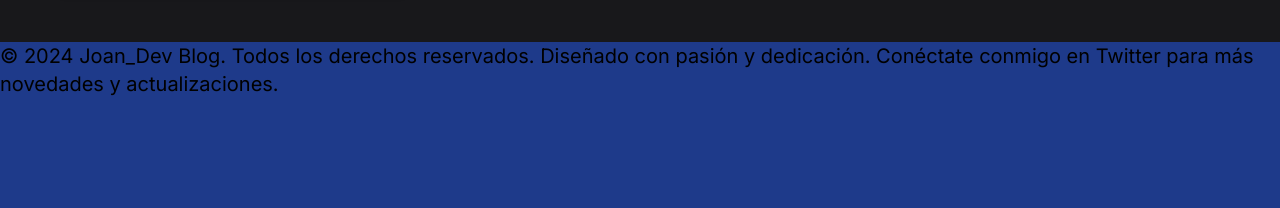
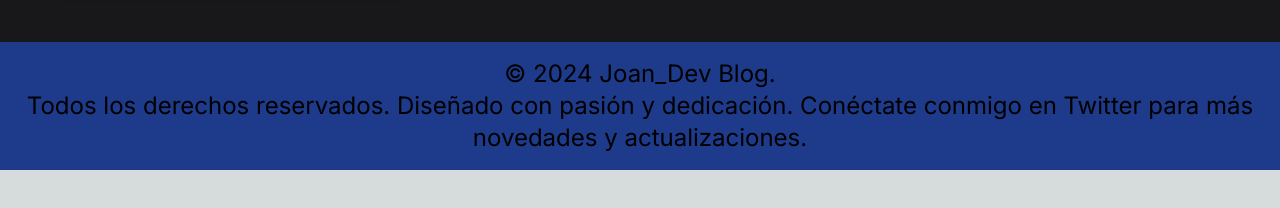
Before and after one commit to Stress0219/personal_blog, a Next.js app: page / in a window 1280 px wide. Shown: the part 2142-2350 px from the top of the page. After the commit the page ends 2312 px from the top, so only its background shows below. Built offline with nearby package versions, Linux system fonts and the light colour scheme.

Commit message:
footer_text

```diff
--- a/components/Footer.tsx
+++ b/components/Footer.tsx
@@ -2,9 +2,9 @@ import React from "react";
 
 const Footer = () => {
   return (
-    <div className="bg-blue-900 h-56 w-full">
-      <p className="text-xl">
-        © 2024 Joan_Dev Blog. Todos los derechos reservados. Diseñado
+    <div className="bg-blue-900 h-32 w-full">
+      <p className="text-2xl text-center text-wrap p-4">
+        © 2024 Joan_Dev Blog.<br/> Todos los derechos reservados. Diseñado
         con pasión y dedicación. Conéctate conmigo en Twitter
         para más novedades y actualizaciones.
       </p>
```
